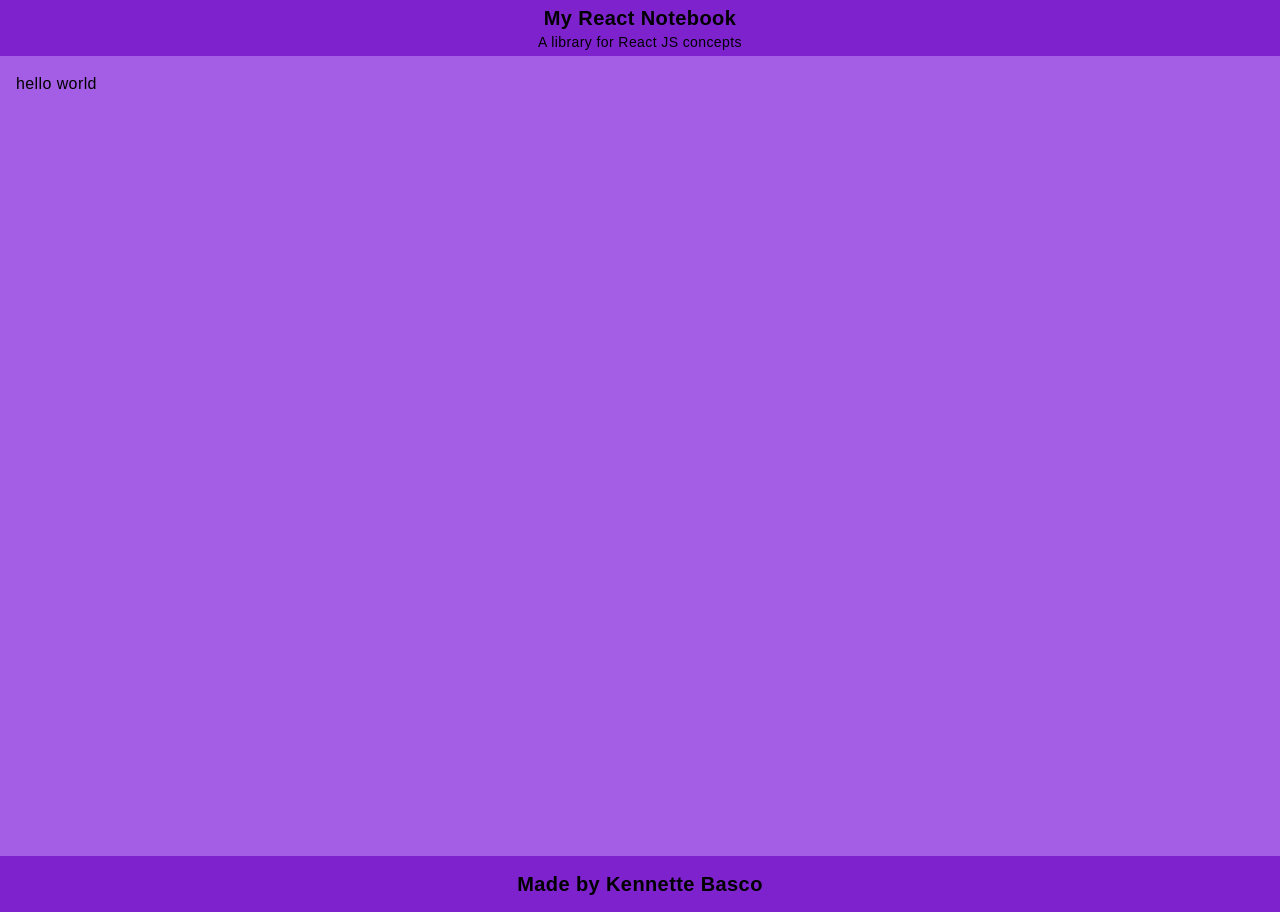
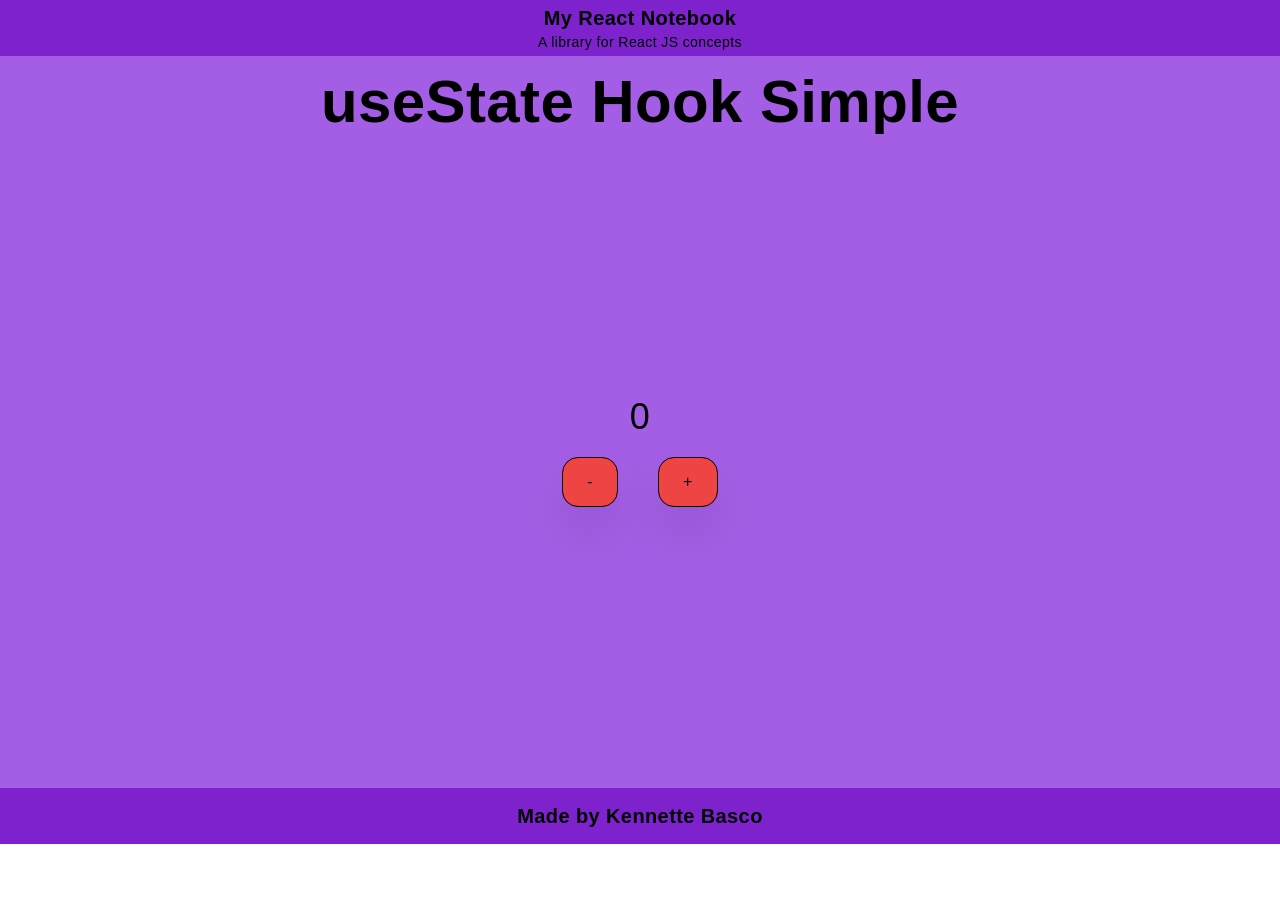
Before and after one commit to Kankenny/react-notebook, a React (Create React App) app: page /useState-simple in a window 1280 px wide. After the commit the page ends 844 px from the top, so only its background shows below. Built offline with nearby package versions, Linux system fonts and the light colour scheme; a web font is replaced by a local one.

Commit message:
Implement useState concept

```diff
--- /dev/null
+++ b/src/concepts/AllConcepts.js
@@ -0,0 +1,18 @@
+import React, { useState } from 'react'
+
+import UseStateHookSimpleContainer from '../concepts/useStateHook-simple/UseStateHookSimpleContainer'
+
+function AllConcepts() {
+	const [concepts] = useState([
+		<UseStateHookSimpleContainer key="1" />,
+		<UseStateHookSimpleContainer key="2" />,
+	])
+
+	return (
+		<div className="flex justify-around space-x-4 min-w-full">
+			{concepts}
+		</div>
+	)
+}
+
+export default AllConcepts
--- a/src/concepts/useStateHook-simple/UseStateHookSimpleContainer.js
+++ b/src/concepts/useStateHook-simple/UseStateHookSimpleContainer.js
@@ -1,13 +1,13 @@
 import React from 'react'
 
-import ConceptContainer from '../../ui/ConceptContainer'
+import ConceptLinkContainer from '../../ui/ConceptLinkContainer'
 import Title from '../../ui/Title'
 
 function UseStateHookSimpleContainer() {
 	return (
-		<ConceptContainer path="useState-simple">
+		<ConceptLinkContainer path="useState-simple">
 			<Title title="useState Hook Simple" />
-		</ConceptContainer>
+		</ConceptLinkContainer>
 	)
 }
 
--- a/src/concepts/useStateHook-simple/UseStateHookSimpleLesson.js
+++ b/src/concepts/useStateHook-simple/UseStateHookSimpleLesson.js
@@ -1,7 +1,36 @@
-import React from 'react'
+import React, { useState, Fragment } from 'react'
+import Button from '../../ui/Button'
+
+import ConceptContainer from '../../ui/ConceptContainer'
+import Title from '../../ui/Title'
 
 function UseStateHookSimpleLesson() {
-	return <div>hello world</div>
+	const [count, setCount] = useState(0)
+
+	const onIncrementHandler = () => {
+		setCount((prevState) => prevState + 1)
+	}
+
+	const onDecrementHandler = () => {
+		setCount((prevState) => prevState - 1)
+	}
+
+	return (
+		<Fragment>
+			<Title title="useState Hook Simple" isConcept={true}></Title>
+			<ConceptContainer>
+				<div className="space-y-5">
+					<div className="flex justify-center text-4xl">
+						{count}
+					</div>
+					<div className="flex justify-center space-x-10">
+						<Button onClick={onDecrementHandler}>-</Button>
+						<Button onClick={onIncrementHandler}>+</Button>
+					</div>
+				</div>
+			</ConceptContainer>
+		</Fragment>
+	)
 }
 
 export default UseStateHookSimpleLesson
--- a/src/home/Body.js
+++ b/src/home/Body.js
@@ -1,14 +1,16 @@
 import React from 'react'
 import { Routes, Route } from 'react-router-dom'
 
-import UseStateHookSimpleContainer from '../concepts/useStateHook-simple/UseStateHookSimpleContainer'
+import AllConcepts from '../concepts/AllConcepts'
+
 import UseStateHookSimpleLesson from '../concepts/useStateHook-simple/UseStateHookSimpleLesson'
 
-function Body({ children }) {
+function Body() {
 	return (
-		<div className="min-h-screen grid grid-cols-2 md:grid-cols-3 p-4">
+		<div className="p-4">
 			<Routes>
-				<Route path="*" element={<UseStateHookSimpleContainer />} />
+				<Route path="*" element={<AllConcepts />} />
+				<Route path="/all-concepts" element={<AllConcepts />} />
 				<Route
 					path="/useState-simple"
 					element={<UseStateHookSimpleLesson />}
--- a/src/ui/Button.js
+++ b/src/ui/Button.js
@@ -0,0 +1,14 @@
+import React from 'react'
+
+function Button(props) {
+	return (
+		<button
+			className={`bg-red-500 rounded-2xl shadow-2xl border border-black py-3 px-6 hover:bg-red-700 duration-200 active:bg-red-900 ${props.className}`}
+			{...props}
+		>
+			{props.children}
+		</button>
+	)
+}
+
+export default Button
--- a/src/ui/Card.js
+++ b/src/ui/Card.js
@@ -3,7 +3,7 @@ import React from 'react'
 function Card({ children, className }) {
 	return (
 		<div
-			className={`p-5 bg-violet-600 shadow-xl rounded-2xl border border-black hover:bg-violet-900 duration-200 ${className}`}
+			className={`p-5 bg-violet-600 shadow-xl rounded-2xl border flex  border-black hover:bg-violet-900 duration-200 ${className}`}
 		>
 			{children}
 		</div>
--- a/src/ui/ConceptContainer.js
+++ b/src/ui/ConceptContainer.js
@@ -1,15 +1,10 @@
 import React from 'react'
 
-import { Link } from 'react-router-dom'
-import Card from './Card'
-
-function ConceptContainer({ children, path }) {
+function ConceptContainer({ children }) {
 	return (
-		<Link to={path}>
-			<Card className="h-64 w-64 select-none hover:text-white duration-200">
-				{children}
-			</Card>
-		</Link>
+		<div className="min-h-[80vh] flex flex-col justify-center align-middle ">
+			{children}
+		</div>
 	)
 }
 
--- /dev/null
+++ b/src/ui/ConceptLinkContainer.js
@@ -0,0 +1,16 @@
+import React from 'react'
+
+import { Link } from 'react-router-dom'
+import Card from './Card'
+
+function ConceptLinkContainer({ children, path }) {
+	return (
+		<Link to={path}>
+			<Card className="h-64 w-64 select-none flex items-center hover:text-white duration-200">
+				{children}
+			</Card>
+		</Link>
+	)
+}
+
+export default ConceptLinkContainer
--- a/src/ui/Title.js
+++ b/src/ui/Title.js
@@ -1,8 +1,12 @@
 import React from 'react'
 
-function Title({ title }) {
+function Title({ title, isConcept }) {
+	const textSize = isConcept ? 'text-6xl' : 'text-4xl'
+
 	return (
-		<h1 className="text-2xl text-center hover:text-white font-bold duration-200">
+		<h1
+			className={`${textSize} text-center hover:text-white font-bold duration-200`}
+		>
 			{title}
 		</h1>
 	)
```
